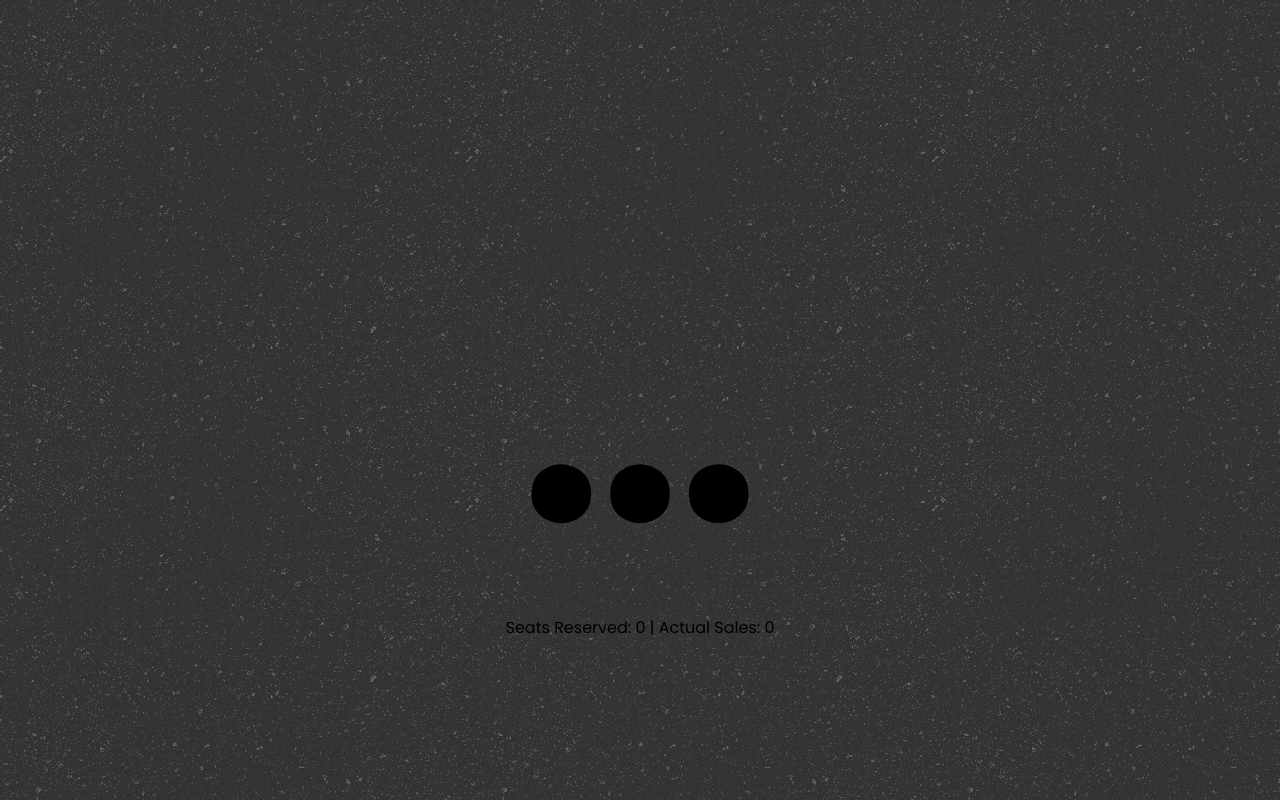
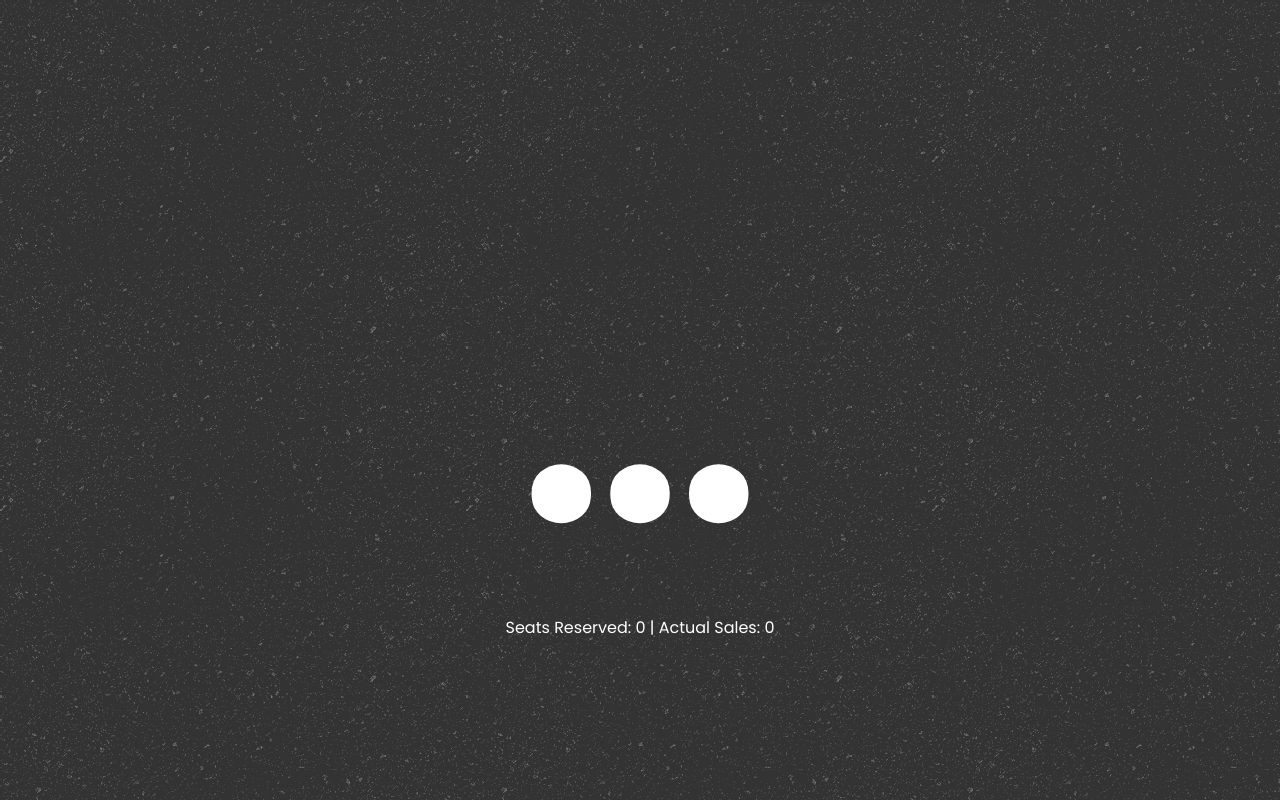
Before and after one commit to TEDx-Bedayia/platform, a Next.js app: page /counter in a window 1280 px wide. Built offline with nearby package versions, Linux system fonts and the light colour scheme; no server answers.

Commit message:
Add title to RootLayout and ensure consistent styling in TicketCounter

```diff
--- a/app/counter/page.tsx
+++ b/app/counter/page.tsx
@@ -28,6 +28,7 @@ export default function TicketCounter() {
         justifyContent: "center",
         width: "100vw",
         height: "100vh",
+        color: "white",
       }}
     >
       <span
--- a/app/layout.tsx
+++ b/app/layout.tsx
@@ -1,4 +1,3 @@
-"use client";
 import type { Metadata } from "next";
 import "./globals.css";
 import { YEAR, support } from "./metadata";
@@ -98,6 +97,7 @@ export default function RootLayout({
         ></meta>
         <meta name="theme-color" content="#100d26"></meta>
         <link rel="manifest" href="/site.webmanifest" />
+        <title>{metadata.title!.toString()}</title>
       </head>
       <body>
         <h1
```
